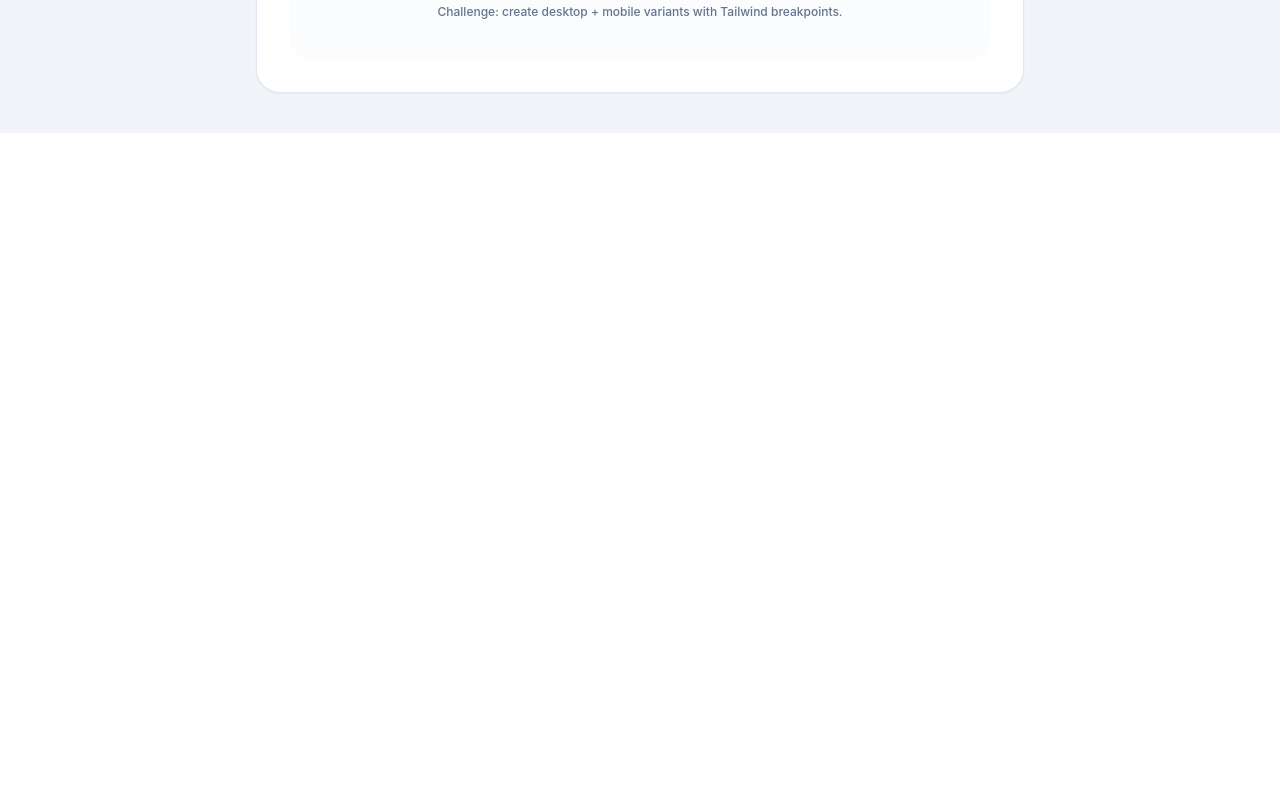
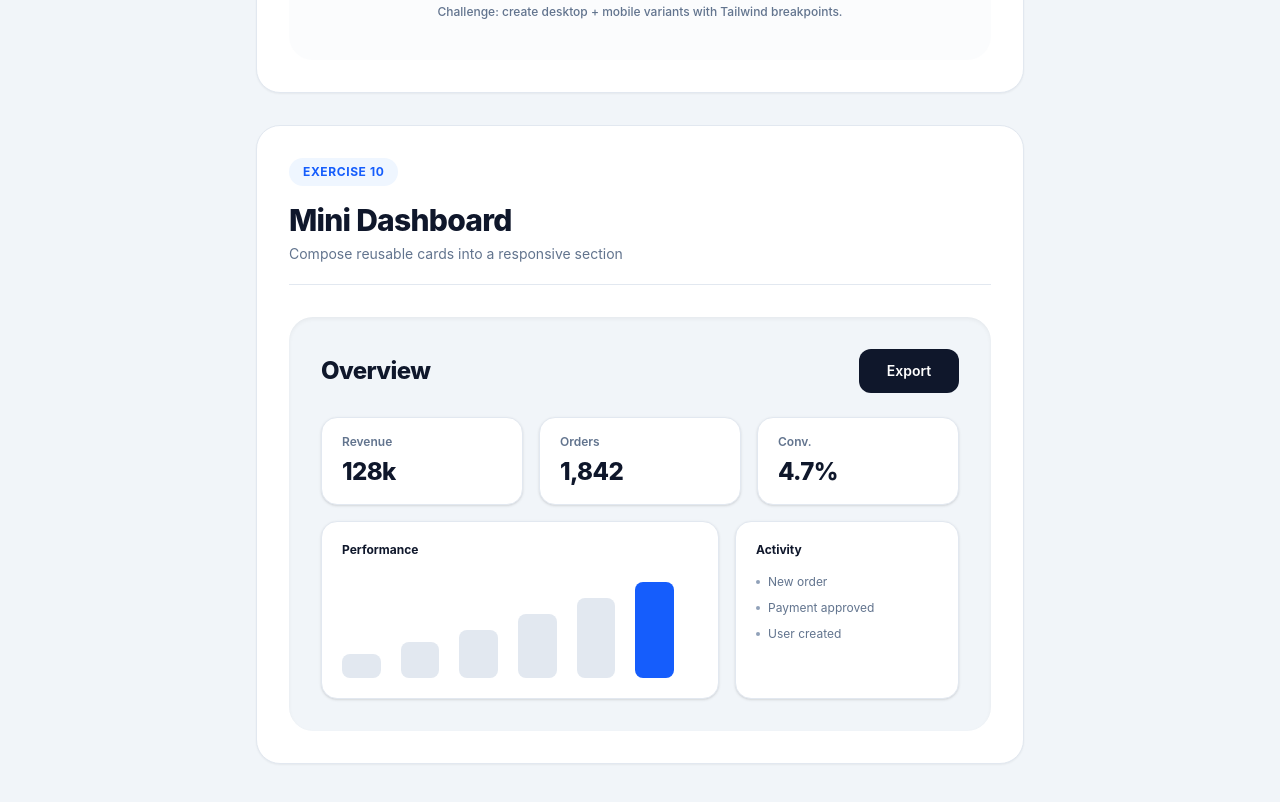
Before and after one commit to RenanNunesz10/tailwind-css, a React (Vite) app: page / in a window 1280 px wide. Shown: the part 5120-5922 px from the top of the page. Before the commit the page ends 5253 px from the top, so only its background shows below. Built offline with nearby package versions, Linux system fonts and the light colour scheme.

Commit message:
feat: add Ex10MiniDashboard component and DashboardKpiCard; update App component to include Ex10MiniDashboard

```diff
--- a/src/App.jsx
+++ b/src/App.jsx
@@ -7,6 +7,7 @@ import { Ex06KpiCard } from "./exercises/Ex06KpiCard";
 import { Ex07PricingCard } from "./exercises/Ex07PricingCard";
 import { Ex08AlertNotification } from "./exercises/Ex08AlertNotification";
 import { Ex09ResponsiveNavbar } from "./exercises/Ex09ResponsiveNavbar";
+import { Ex10MiniDashboard } from "./exercises/Ex10MiniDashboard";
 
 export default function App() {
   return (
@@ -20,6 +21,7 @@ export default function App() {
       <Ex07PricingCard />
       <Ex08AlertNotification />
       <Ex09ResponsiveNavbar />
+      <Ex10MiniDashboard />
     </main>
   );
 }
--- /dev/null
+++ b/src/components/ui/DashboardKpiCard.jsx
@@ -0,0 +1,12 @@
+export function DashboardKpiCard({ label, value }) {
+  return (
+    <article className="rounded-2xl border border-slate-200 bg-white px-5 py-4 shadow-sm">
+      <span className="block text-xs font-semibold text-slate-500">{label}</span>
+      <strong className="mt-1.5 block text-2xl font-extrabold tracking-tight text-slate-900">
+        {value}
+      </strong>
+    </article>
+  );
+}
+
+export default DashboardKpiCard;
--- /dev/null
+++ b/src/exercises/Ex10MiniDashboard.jsx
@@ -0,0 +1,74 @@
+import { ExerciseWrapper } from "../components/layout/ExerciseWrapper";
+import { Button } from "../components/ui/Button";
+import { DashboardKpiCard } from "../components/ui/DashboardKpiCard";
+
+const metrics = [
+  { label: "Revenue", value: "128k" },
+  { label: "Orders", value: "1,842" },
+  { label: "Conv.", value: "4.7%" },
+];
+
+export function Ex10MiniDashboard() {
+  return (
+    <ExerciseWrapper
+      number="10"
+      title="Mini Dashboard"
+      subtitle="Compose reusable cards into a responsive section"
+    >
+      <section className="w-full max-w-4xl rounded-3xl bg-slate-100 p-8 shadow-inner">
+        <header className="flex items-center justify-between">
+          <h2 className="text-2xl font-extrabold tracking-tight text-slate-900">
+            Overview
+          </h2>
+          <Button variant="dark">Export</Button>
+        </header>
+
+        <div className="mt-6 grid grid-cols-1 gap-4 sm:grid-cols-3">
+          {metrics.map((metric, index) => (
+            <DashboardKpiCard
+              key={index}
+              label={metric.label}
+              value={metric.value}
+            />
+          ))}
+        </div>
+
+        <div className="mt-4 flex flex-col items-stretch gap-4 md:flex-row">
+          <article className="flex-1 rounded-2xl border border-slate-200 bg-white p-5 shadow-sm">
+            <h3 className="text-xs font-bold text-slate-900">Performance</h3>
+
+            <div className="mt-6 flex h-24 items-end gap-3 sm:gap-5 pr-6">
+              <span className="h-6 w-full max-w-[40px] rounded-lg bg-slate-200"></span>
+              <span className="h-9 w-full max-w-[40px] rounded-lg bg-slate-200"></span>
+              <span className="h-12 w-full max-w-[40px] rounded-lg bg-slate-200"></span>
+              <span className="h-16 w-full max-w-[40px] rounded-lg bg-slate-200"></span>
+              <span className="h-20 w-full max-w-[40px] rounded-lg bg-slate-200"></span>
+              <span className="h-24 w-full max-w-[40px] rounded-lg bg-blue-600"></span>
+            </div>
+          </article>
+
+          <aside className="w-full rounded-2xl border border-slate-200 bg-white p-5 shadow-sm md:w-56">
+            <h3 className="text-xs font-bold text-slate-900">Activity</h3>
+
+            <ul className="mt-4 space-y-2.5 text-xs text-slate-500">
+              <li className="flex items-center gap-2">
+                <span className="h-1 w-1 rounded-full bg-slate-400"></span>
+                New order
+              </li>
+              <li className="flex items-center gap-2">
+                <span className="h-1 w-1 rounded-full bg-slate-400"></span>
+                Payment approved
+              </li>
+              <li className="flex items-center gap-2">
+                <span className="h-1 w-1 rounded-full bg-slate-400"></span>
+                User created
+              </li>
+            </ul>
+          </aside>
+        </div>
+      </section>
+    </ExerciseWrapper>
+  );
+}
+
+export default Ex10MiniDashboard;
```
